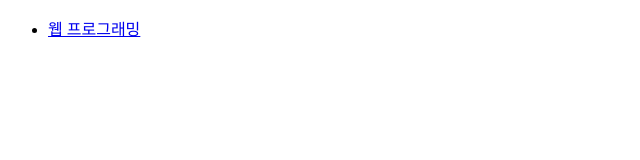
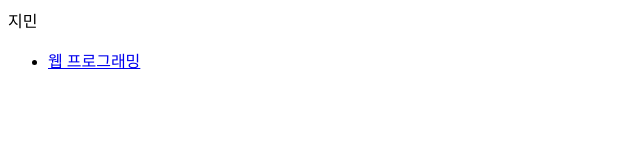
Before and after one commit to hjimin027/hjimin027.github.io, a plain HTML site: page index.html in a window 1280 px wide. Shown: the whole page, without its empty margins (0-640 px from the left). Drawn offline with Linux system fonts and the light colour scheme.

Commit message:
Update index.html

```diff
--- a/index.html
+++ b/index.html
@@ -6,7 +6,7 @@
     <title>Document</title>
 </head>
 <body>
-
+    지민
     <ul>
         <li>
             <a href="Web Programming/WebProgramming.html">웹 프로그래밍</a>
```
